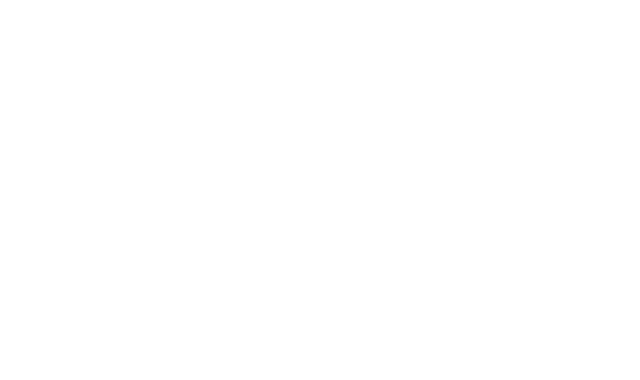
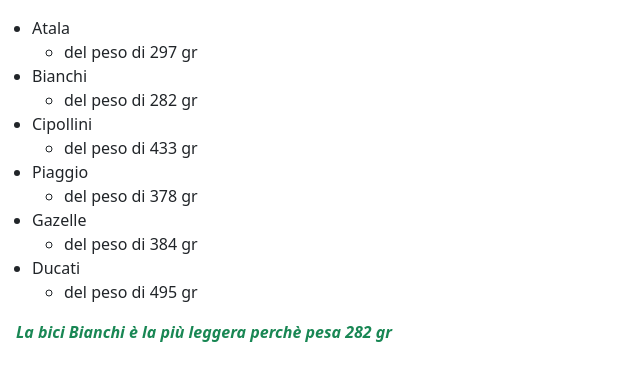
Before and after one commit to AntonioDiBari/js-snack-es6, a plain HTML site: page SNACK 3/index.html in a window 1280 px wide. Shown: the whole page, without its empty margins (0-640 px from the left). Drawn offline with nearby package versions, Linux system fonts and the light colour scheme.

Commit message:
feat: Snack 3

```diff
--- a/SNACK 3/index.html
+++ b/SNACK 3/index.html
@@ -32,10 +32,10 @@
     <script type="text/javascript" src="./js/main.js" defer></script>
   </head>
   <body>
-    <header></header>
-    <section></section>
-    <section></section>
-    <footer></footer>
+    <section>
+      <div class="my-3"><ul id="list"></ul></div>
+      <div id="result" class="m-3 text-success fst-italic fw-bolder"></div>
+    </section>
     <script
       src="https://cdn.jsdelivr.net/npm/bootstrap@5.3.2/dist/js/bootstrap.bundle.min.js"
       integrity="sha384-C6RzsynM9kWDrMNeT87bh95OGNyZPhcTNXj1NW7RuBCsyN/o0jlpcV8Qyq46cDfL"
--- a/SNACK 3/js/functions.js
+++ b/SNACK 3/js/functions.js
@@ -1,3 +1,10 @@
-//**  FUNCTIONS
-
-/** */
+/**
+ *
+ * @param {number} max il numero massimo
+ * @param {number} min il numero minimo
+ * @returns {number} number il numero generato
+ */
+function generateNumber(max, min) {
+  const number = Math.floor(Math.random() * (max - min + 1) + min);
+  return number;
+}
--- a/SNACK 3/js/main.js
+++ b/SNACK 3/js/main.js
@@ -0,0 +1,45 @@
+const bicycles = [
+  {
+    nameBicycle: "Atala",
+    weightGr: generateNumber(250, 500),
+  },
+  {
+    nameBicycle: "Bianchi",
+    weightGr: generateNumber(250, 500),
+  },
+  {
+    nameBicycle: "Cipollini",
+    weightGr: generateNumber(250, 500),
+  },
+  {
+    nameBicycle: "Piaggio",
+    weightGr: generateNumber(250, 500),
+  },
+  {
+    nameBicycle: "Gazelle",
+    weightGr: generateNumber(250, 500),
+  },
+  {
+    nameBicycle: "Ducati",
+    weightGr: generateNumber(250, 500),
+  },
+];
+const arrayOutput = document.getElementById("list");
+const result = document.getElementById("result");
+console.table(bicycles);
+let lightBicycle;
+let myVarweight = bicycles[0].weightGr;
+
+for (let bike of bicycles) {
+  arrayOutput.innerHTML += `<li>${bike.nameBicycle} <ul><li>del peso di ${bike.weightGr} gr</li></ul></li>`;
+  if (bike.weightGr <= myVarweight) {
+    lightBicycle = bike;
+    myVarweight = bike.weightGr;
+  }
+}
+
+let { nameBicycle, weightGr } = lightBicycle;
+console.log(
+  `La bici ${nameBicycle} è la più leggera perchè pesa ${weightGr} gr`
+);
+result.innerHTML = `La bici ${nameBicycle} è la più leggera perchè pesa ${weightGr} gr`;
```
Also changed, not shown: SNACK 4/js/functions.js (+10 -3 lines), 1 other file.
